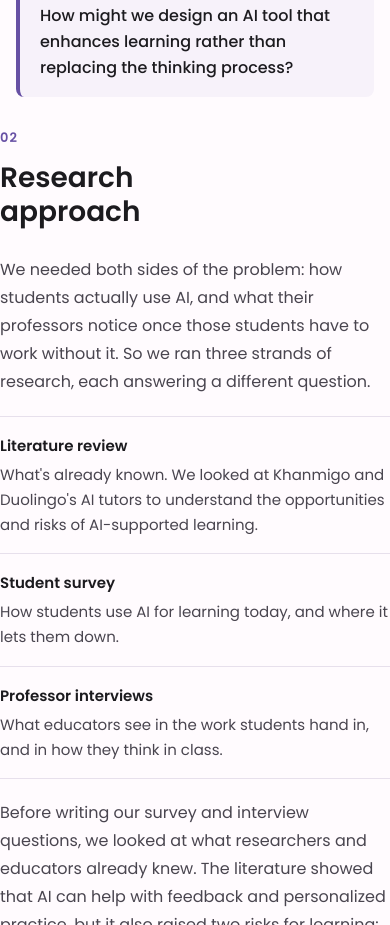
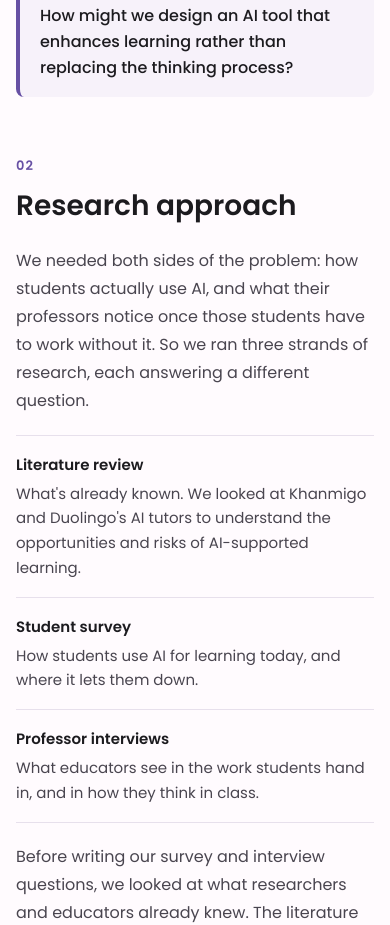
Before and after one commit to zoobiasaifullah/zoobia-s-portfolio, an Astro site: page /work/lyra in a window 390 px wide. Shown: the part 1097-2022 px from the top of the page. Built offline with nearby package versions, Linux system fonts and the light colour scheme; Astro itself is replaced by a stand-in of ours.

Commit message:
Align research section motion
Co-authored-by: Copilot <223556219+Copilot@users.noreply.github.com>

```diff
--- a/src/components/ResearchSection.astro
+++ b/src/components/ResearchSection.astro
@@ -2,12 +2,13 @@
 ---
 
 <section class="rs-section" aria-labelledby="rs-title">
-  <header class="rs-rail">
+  <div class="container rs-inner">
+  <header class="rs-rail" data-reveal>
     <p class="rs-num">02</p>
     <h2 id="rs-title" class="rs-title">Research approach</h2>
   </header>
 
-  <div class="rs-body">
+  <div class="rs-body" data-reveal style="--i:1">
     <div class="rs-group">
       <p class="rs-p">We needed both sides of the problem: how students actually use AI, and what their professors notice once those students have to work without it. So we ran three strands of research, each answering a different question.</p>
 
@@ -70,20 +71,23 @@
       <li><a href="https://doi.org/10.1016/j.lindif.2023.102274">Kasneci et al., ChatGPT for good? On opportunities and challenges of large language models for education</a></li>
     </ol>
   </div>
+  </div>
 </section>
 
 <style>
   .rs-section {
-    max-width: 1120px;
-    margin: 0 auto;
-    display: flex;
-    flex-wrap: wrap;
-    gap: 40px 64px;
-    align-items: flex-start;
+    padding-block: 40px;
+  }
+  .rs-inner {
+    display: grid;
+    grid-template-columns: 256px minmax(0, 700px);
+    gap: 64px;
+    justify-content: start;
+    align-items: start;
     font-family: Poppins, ui-sans-serif, system-ui, sans-serif;
     color: var(--text-body, #49454f);
   }
-  .rs-rail { flex: 1 1 220px; max-width: 260px; }
+  .rs-rail { position: sticky; top: 96px; }
   .rs-num { margin: 0 0 10px; font-size: 13px; font-weight: 600; letter-spacing: 0.08em; color: var(--primary, #6750a4); }
   .rs-title { margin: 0; font-size: 32px; line-height: 1.2; font-weight: 600; color: var(--text, #1c1b1f); }
   .rs-body { flex: 999 1 560px; min-width: 0; max-width: 700px; display: flex; flex-direction: column; gap: 48px; }
@@ -112,9 +116,13 @@
   .rs-refs { margin: 0; padding: 16px 0 0 18px; border-top: 1px solid var(--border, #e7e0ec); font-size: 12px; line-height: 1.7; }
   .rs-refs a { color: inherit; }
 
+  @media (max-width: 1023px) {
+    .rs-inner { grid-template-columns: 1fr; gap: 24px; }
+    .rs-rail { position: static; }
+  }
   @media (max-width: 767px) {
-    .rs-section { gap: 28px; }
-    .rs-body { flex-basis: 100%; gap: 36px; }
+    .rs-section { padding-block: 28px; }
+    .rs-body { gap: 36px; }
     .rs-title { font-size: 28px; }
     .rs-p { font-size: 16px; }
     .rs-method dt { flex-basis: 100%; }
```
